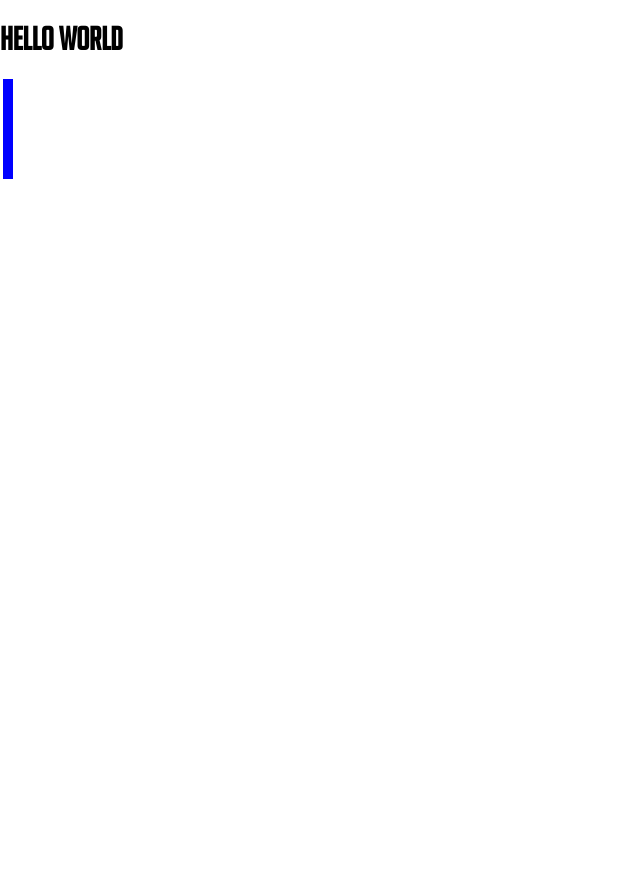
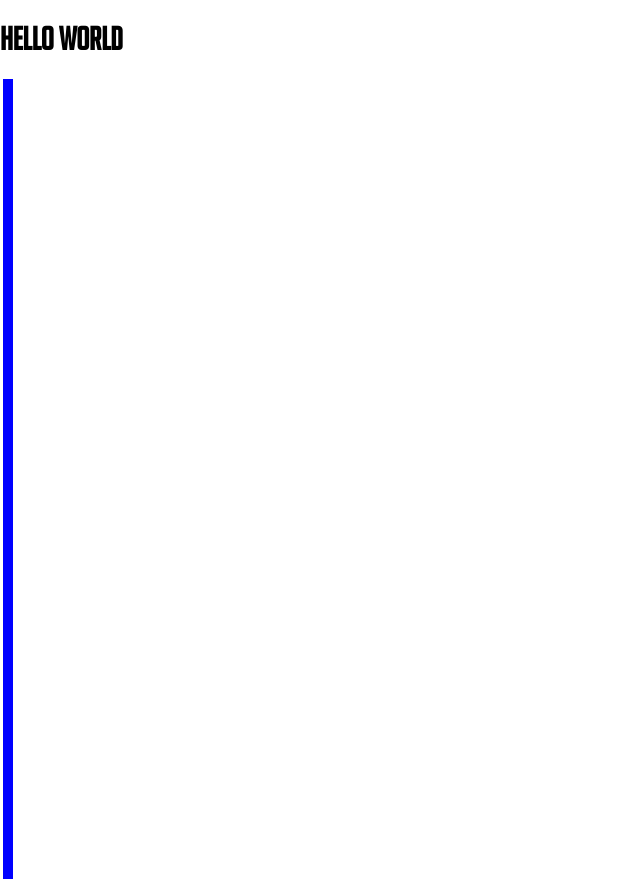
Before and after one commit to KLawsonDevelopment/iammanny, a React (Create React App) app: page / in a window 1280 px wide. Shown: the whole page, without its empty margins (0-640 px from the left). Before the commit the page ends 800 px from the top, so only its background shows below. Built offline with nearby package versions, Linux system fonts and the light colour scheme.

Commit message:
Tested full screen to send to client

```diff
--- a/src/index.css
+++ b/src/index.css
@@ -15,7 +15,7 @@ body {
 
 .test {
   background: blue;
-  height: 100px;
+  height: 100vh;
   width: 10px;
   margin-left: 3px;
   position: relative;
```
